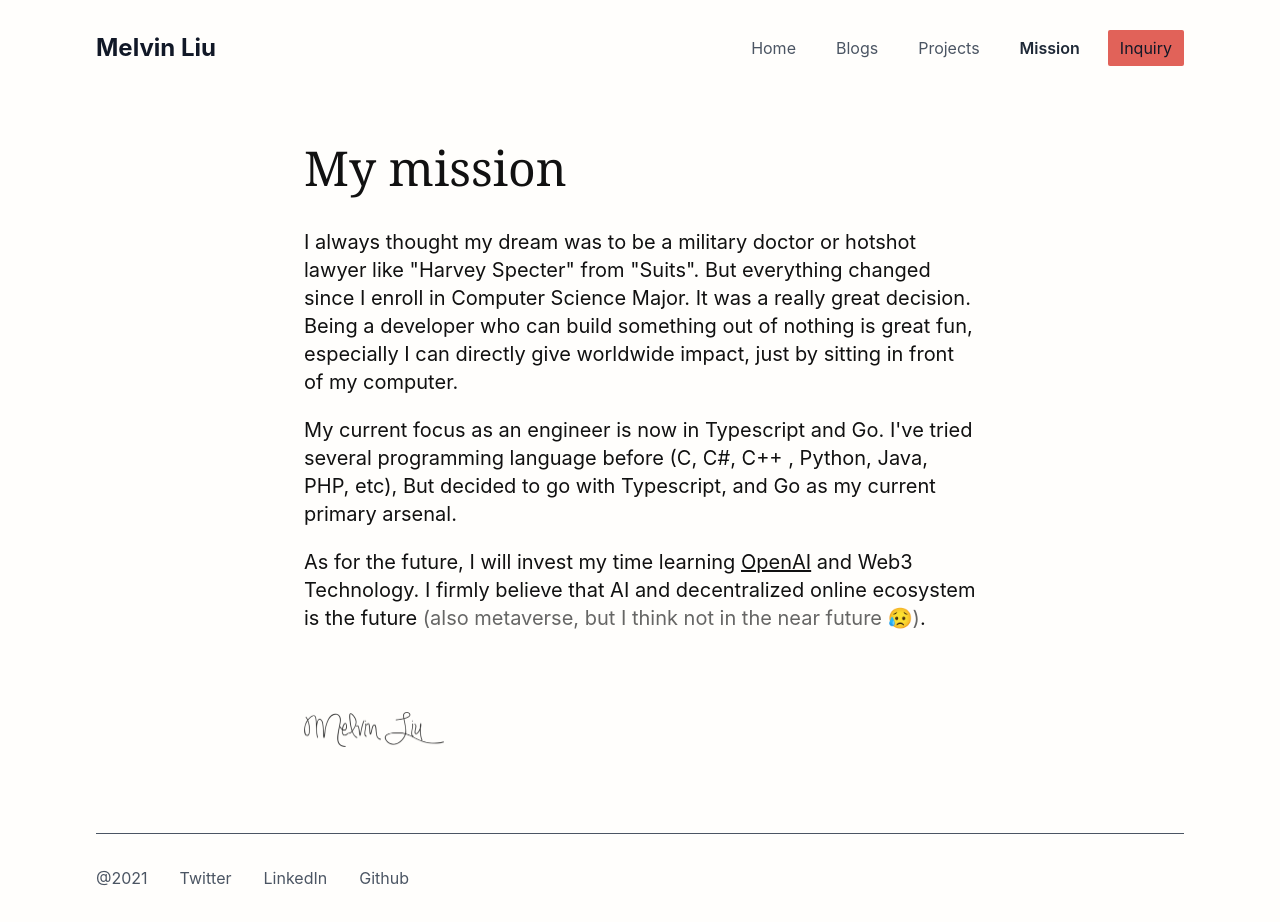
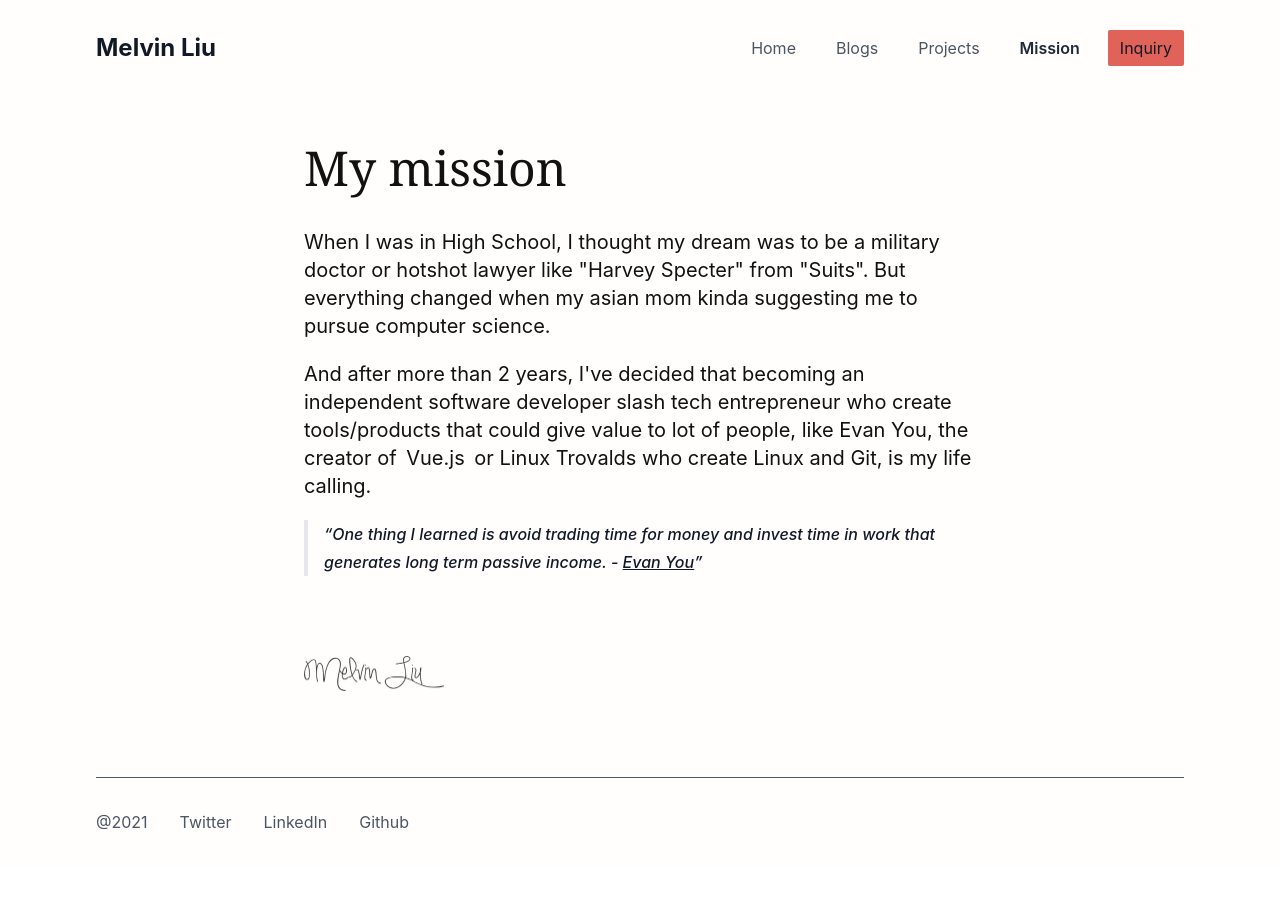
Before and after one commit to melvnl/melvinliu.com, a Next.js app: page /mission in a window 1280 px wide. After the commit the page ends 866 px from the top, so only its background shows below. Built offline with nearby package versions, Linux system fonts and the light colour scheme.

Commit message:
chores: revise copywriting

```diff
--- a/pages/mission.tsx
+++ b/pages/mission.tsx
@@ -7,40 +7,49 @@ const Mission: NextPage = () => {
     <Container title="My Mission – Melvin Liu">
       <div className=" bg-primaryWhite">
         <div className=" text-primaryBlack max-w-[672px] mx-auto ">
-          <h1 className=" font-serif font-medium text-2xl md:text-5xl mb-9">My mission</h1>
+          <h1 className=" font-serif font-medium text-2xl md:text-5xl mb-9">
+            My mission
+          </h1>
 
-          <p className=" text-sm md:text-xl mb-5">
-            I always thought my dream was to be a military doctor or hotshot
-            lawyer like &quot;Harvey Specter&quot; from &quot;Suits&quot;. But everything changed
-            since I enroll in Computer Science Major. It was a really great
-            decision. Being a developer who can build something out of nothing
-            is great fun, especially I can directly give worldwide impact, just
-            by sitting in front of my computer.
+          <p className=" text-xl mb-5">
+            When I was in High School, I thought my dream was to be a military
+            doctor or hotshot lawyer like &quot;Harvey Specter&quot; from
+            &quot;Suits&quot;. But everything changed when my asian mom kinda
+            suggesting me to pursue computer science.
           </p>
 
-          <p className=" text-sm md:text-xl mb-5">
-            My current focus as an engineer is now in Typescript and Go. I&#39;ve
-            tried several programming language before (C, C#, C++ , Python,
-            Java, PHP, etc), But decided to go with Typescript, and Go as my
-            current primary arsenal.
+          <p className=" text-xl mb-5">
+            And after more than 2 years, I&#39;ve decided that becoming an
+            independent software developer slash tech entrepreneur who create
+            tools/products that could give value to lot of people, like Evan
+            You, the creator of{" "}
+            <a
+              className=" p-1 hover:bg-green-300"
+              href="https://vuejs.org/"
+              target="_blank"
+              rel="noreferrer"
+            >
+              Vue.js
+            </a>{" "}
+            or Linux Trovalds who create Linux and Git, is my life calling.
           </p>
 
-          <p className=" text-sm md:text-xl mb-5">
-            As for the future, I will invest my time learning{" "}
-            <a
-              href="https://openai.com/"
-              target="_blank"
-              className=" underline hover:text-primaryRed" rel="noreferrer"
-            >
-              OpenAI
-            </a>{" "}
-            and Web3 Technology. I firmly believe that AI and decentralized
-            online ecosystem is the future{" "}
-            <span className=" text-primaryGray">
-              (also metaverse, but I think not in the near future 😥)
-            </span>
-            .
-          </p>
+          <div className="prose">
+            <blockquote>
+              <p>
+                One thing I learned is avoid trading time for money and invest
+                time in work that generates long term passive income. -{" "}
+                <a
+                  href="https://twitter.com/youyuxi"
+                  target="_blank"
+                  rel="noreferrer"
+                >
+                  Evan You
+                </a>
+              </p>
+            </blockquote>
+          </div>
+
           <div className=" mt-10 md:mt-20">
             <Image
               src="/static/images/signature.png"
```
